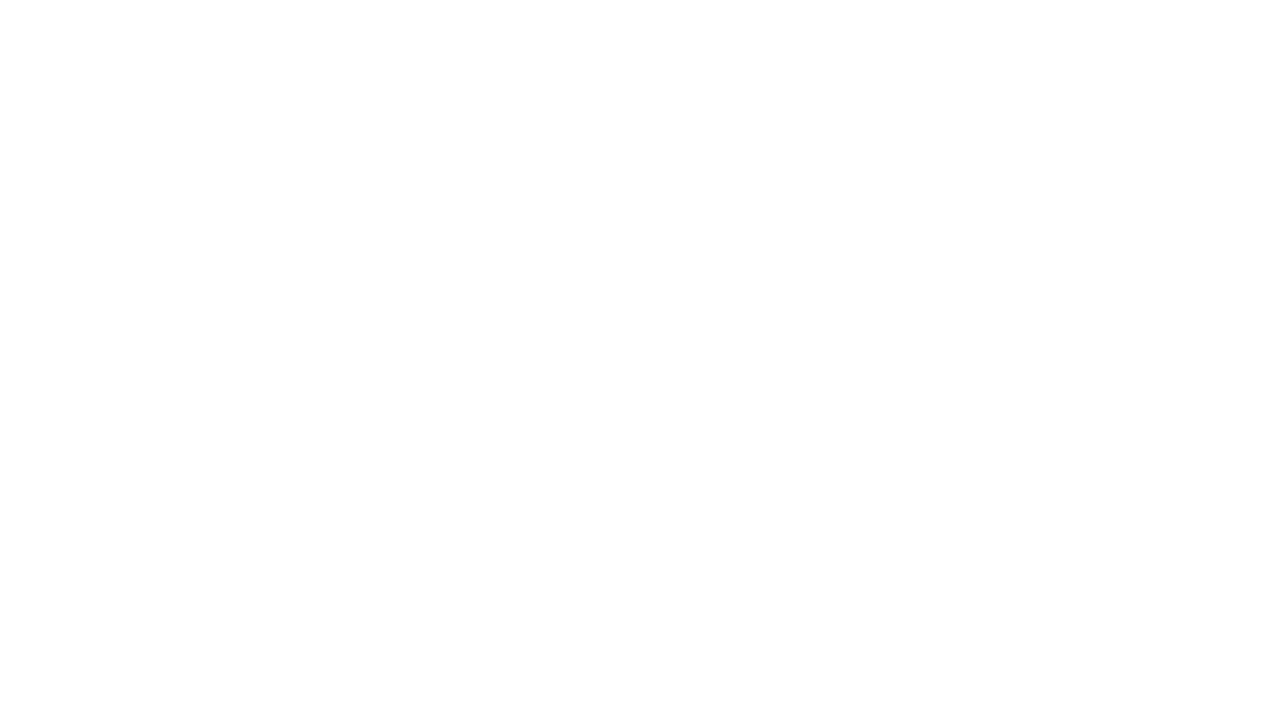
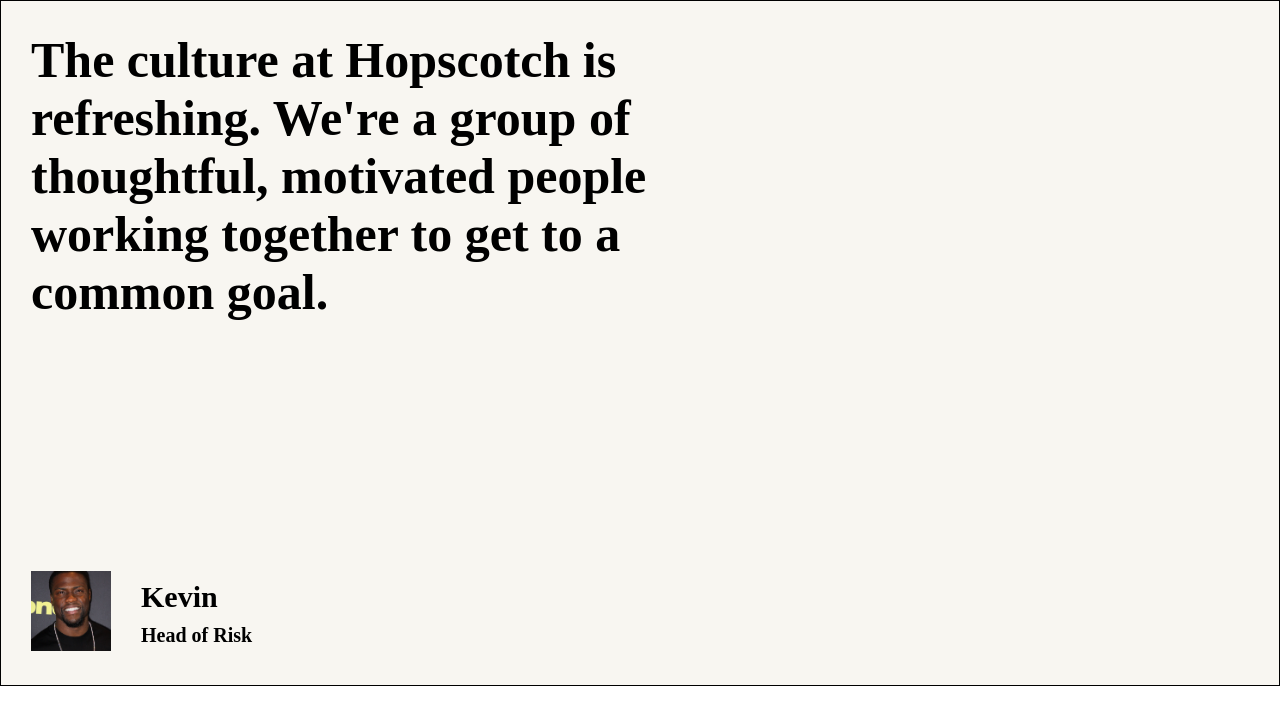
Before and after one commit to sourabhsaha0408/flexedcontainers6, a plain HTML site: page index.html in a window 1280 px wide. Drawn offline with Linux system fonts and the light colour scheme.

Commit message:
first container

```diff
--- a/index.html
+++ b/index.html
@@ -1,12 +1,27 @@
 <!DOCTYPE html>
 <html lang="en">
-<head>
-    <meta charset="UTF-8">
-    <meta name="viewport" content="width=device-width, initial-scale=1.0">
+  <head>
+    <meta charset="UTF-8" />
+    <meta name="viewport" content="width=device-width, initial-scale=1.0" />
     <title>Document</title>
-    <link rel="stylesheet" href="style.css">
-</head>
-<body>
-
-</body>
+    <link rel="stylesheet" href="style.css" />
+  </head>
+  <body>
+    <div id="container1">
+      <div id="praise">
+        The culture at Hopscotch is <br />refreshing. We're a group of
+        <br />thoughtful, motivated people <br />working together to get to a
+        <br />common goal.
+      </div>
+      <div id="imageandnameanddesignation">
+        <div id="imagecont">
+          <img src="/kevin.jpg" alt="kevin" id="kevin" />
+        </div>
+        <div class="nameanddesignation">
+          <div class="name">Kevin</div>
+          <div class="designation">Head of Risk</div>
+        </div>
+      </div>
+    </div>
+  </body>
 </html>
--- a/style.css
+++ b/style.css
@@ -0,0 +1,43 @@
+*{
+    margin: 0px;
+    padding: 0px;
+}
+
+.para{
+    font-size: 30px;
+    font-weight: normal;
+}
+.name{
+    font-size: 30px;
+    font-weight: bolder;
+    margin-bottom: 10px;
+}
+.designation{
+    font-size: 20px;
+    font-weight: bolder;
+}
+#praise{
+    font-size: 50px;
+    font-weight: bold;
+    margin-bottom: 250px;
+    /* border: 1px solid black; */
+}
+#kevin{
+    width: 80px;
+    height: 80px;
+    object-fit: cover;
+}
+#imageandnameanddesignation{
+    display: flex;
+}
+.nameanddesignation{
+    margin-left: 30px;
+    display: flex;
+    flex-direction: column;
+    justify-content: center;
+}
+#container1{
+    border: 1px solid black;
+    background-color: #F8F6F1;
+    padding: 30px;
+}
```
